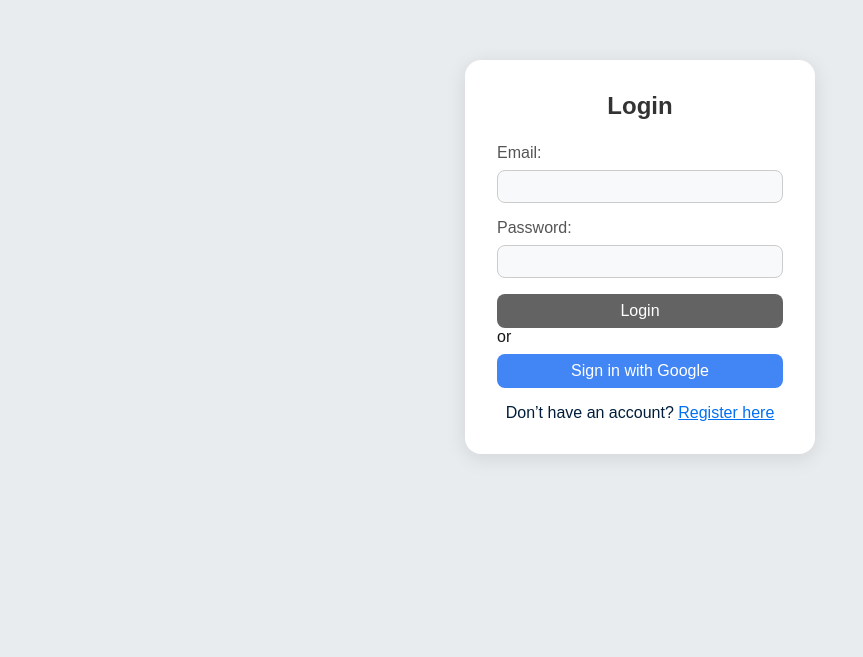
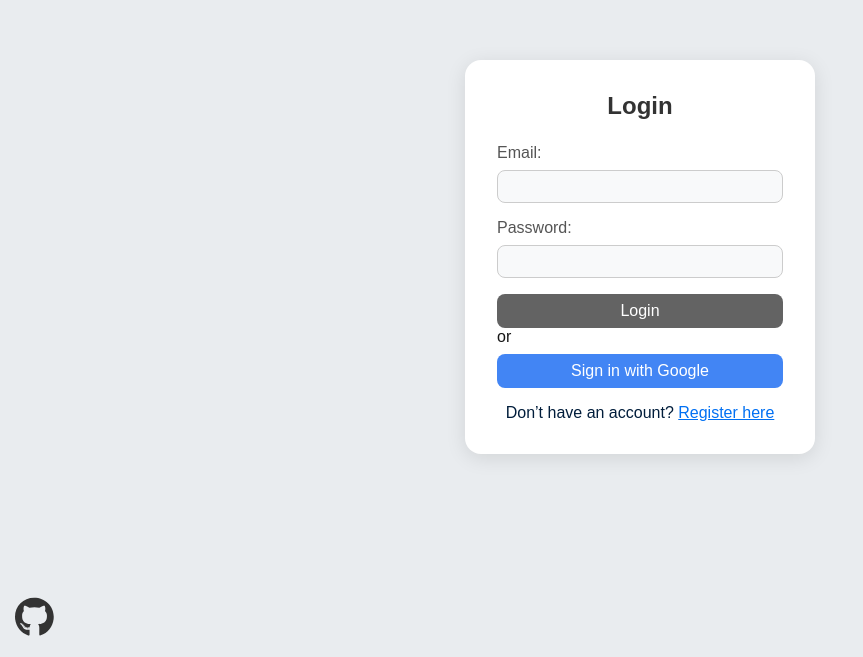
Before and after one commit to krushna06/Links-Manager, a Next.js app: page / in a window 1280 px wide. Shown: the part 143-800 px from the top of the page, without its empty margins (0-863 px from the left). Built offline with nearby package versions, Linux system fonts and the light colour scheme; no server answers.

Commit message:
feat: show project github icon on every page

```diff
--- a/package.json
+++ b/package.json
@@ -9,6 +9,9 @@
     "lint": "next lint"
   },
   "dependencies": {
+    "@fortawesome/fontawesome-svg-core": "^6.6.0",
+    "@fortawesome/free-brands-svg-icons": "^6.6.0",
+    "@fortawesome/react-fontawesome": "^0.2.2",
     "firebase": "^10.14.1",
     "font-awesome": "^4.7.0",
     "mongoose": "^8.7.1",
--- a/pages/_app.js
+++ b/pages/_app.js
@@ -1,6 +1,32 @@
 import "@/styles/globals.css";
 import 'font-awesome/css/font-awesome.min.css';
 import Head from 'next/head';
+import Link from 'next/link';
+import { library } from '@fortawesome/fontawesome-svg-core';
+import { FontAwesomeIcon } from '@fortawesome/react-fontawesome';
+import { faGithub } from '@fortawesome/free-brands-svg-icons';
+
+library.add(faGithub);
+
+function GitHubIcon() {
+  return (
+    <Link href="https://github.com/krushna06/Links-Manager" target="_blank" rel="noopener noreferrer">
+      <FontAwesomeIcon
+        icon={['fab', 'github']}
+        style={{
+          fontSize: '24px',
+          margin: '10px',
+          position: 'absolute',
+          bottom: '10px',
+          left: '5px',
+          zIndex: 1000,
+          color: '#333',
+          height: '40px',
+        }}
+      />
+    </Link>
+  );
+}
 
 export default function App({ Component, pageProps }) {
   return (
@@ -10,6 +36,7 @@ export default function App({ Component, pageProps }) {
         <meta name="description" content="Description of my website" />
         <link rel="icon" href="/favicon.ico" />
       </Head>
+      <GitHubIcon />
       <Component {...pageProps} />
     </>
   );
```
Also changed, not shown: 1 other file (tests, documents, lock files or other folders).
